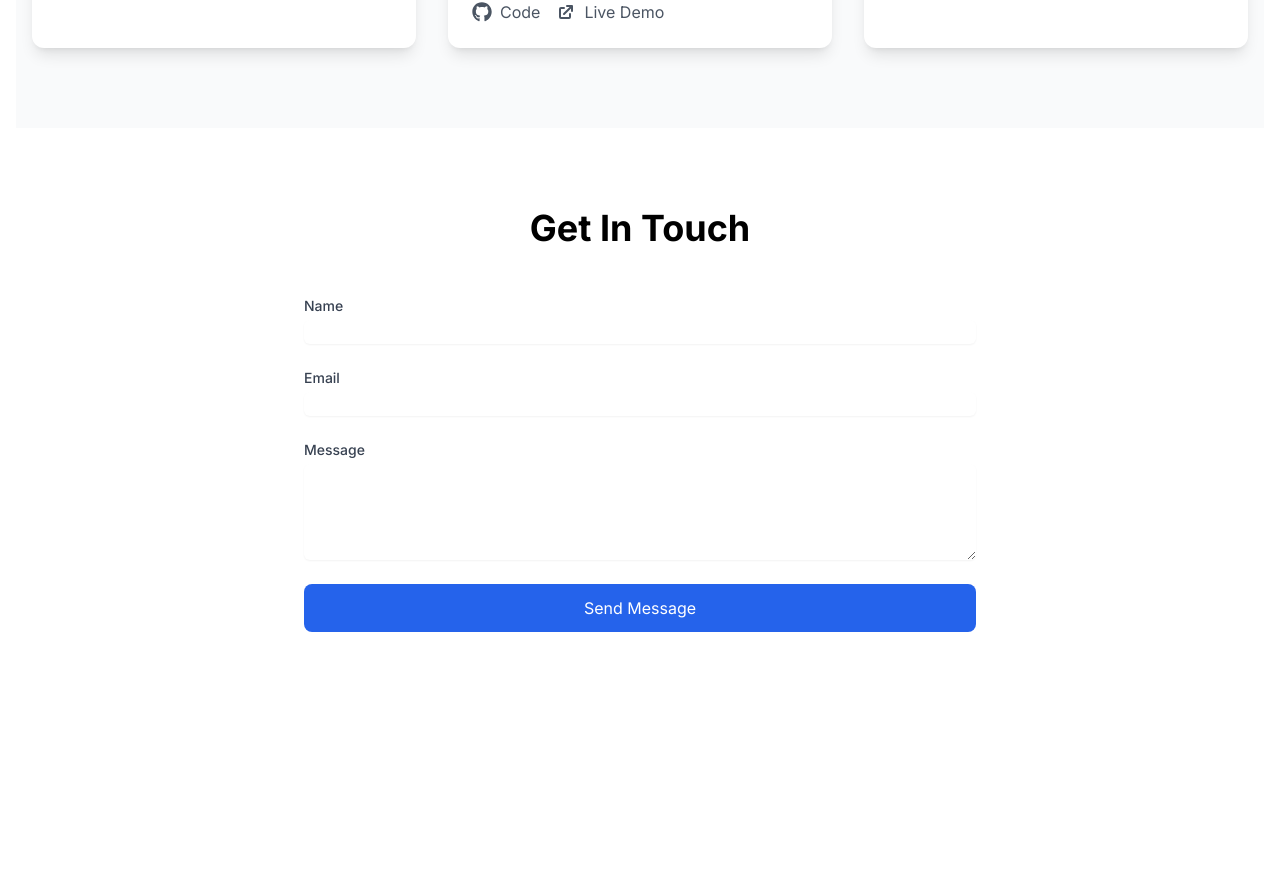
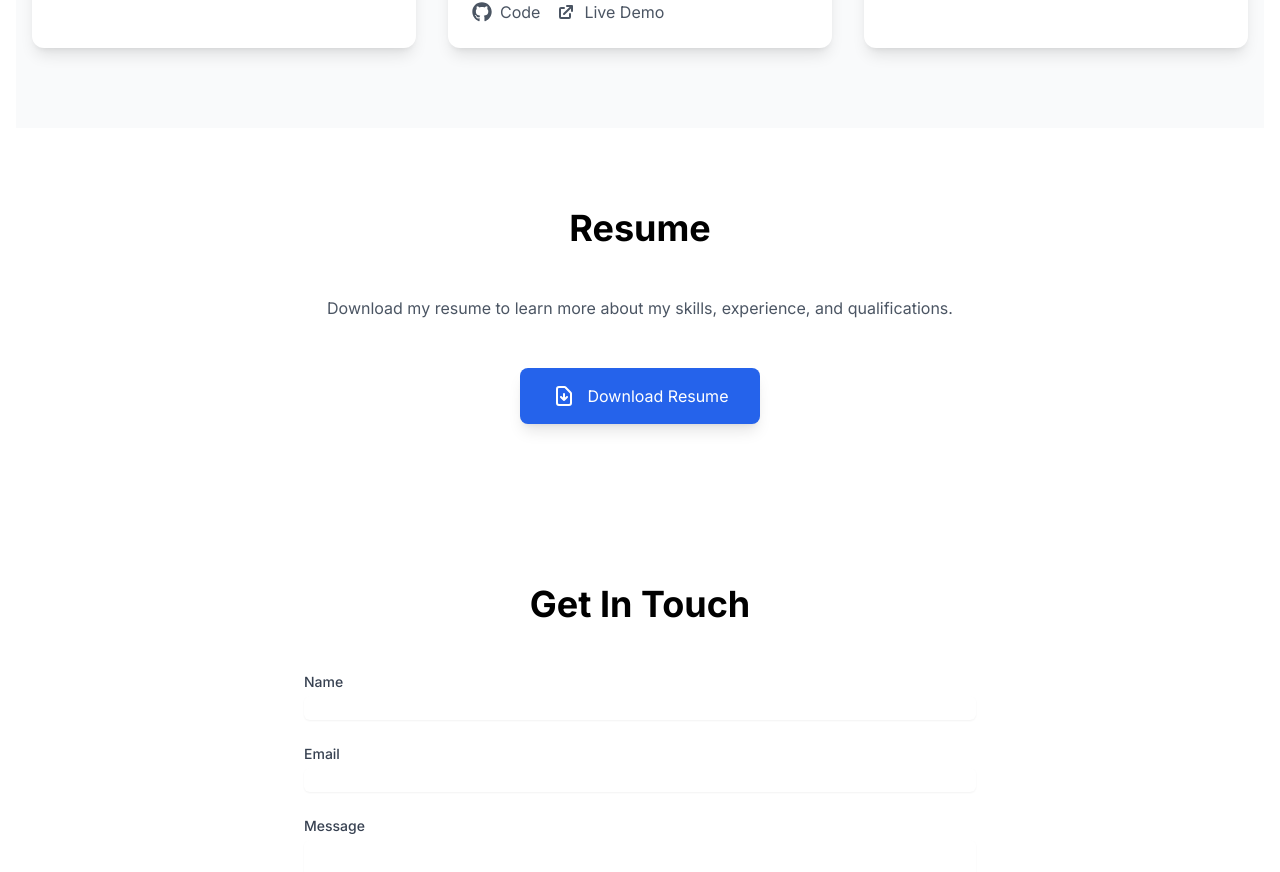
Before and after one commit to sushant561/my-portfolio, a Next.js app: page / in a window 1280 px wide. Shown: the part 2400-3272 px from the top of the page. Built offline with nearby package versions, Linux system fonts and the light colour scheme.

Commit message:
added a resume section

```diff
--- a/src/app/page.tsx
+++ b/src/app/page.tsx
@@ -303,6 +303,52 @@ export default function Home() {
         </motion.div>
       </section>
 
+      {/* Resume Section */}
+      <section id="resume" className="py-20">
+        <motion.div
+          initial={{ opacity: 0 }}
+          whileInView={{ opacity: 1 }}
+          transition={{ duration: 0.5 }}
+          className="max-w-7xl mx-auto px-4"
+        >
+          <h2 className="text-3xl md:text-4xl font-bold text-center mb-12">Resume</h2>
+          <p className="text-center text-gray-600 dark:text-gray-300 mb-12">
+            Download my resume to learn more about my skills, experience, and qualifications.
+          </p>
+          <div className="flex justify-center">
+            <MotionButton
+              onClick={() => {
+                const link = document.createElement('a');
+                link.href = '/images/resume.pdf';
+                link.download = 'Sushant_Bhagat_Resume.pdf';
+                document.body.appendChild(link);
+                link.click();
+                document.body.removeChild(link);
+              }}
+              className="px-8 py-4 bg-blue-600 text-white rounded-lg hover:bg-blue-700 transform hover:scale-105 transition-all duration-300 shadow-lg hover:shadow-xl flex items-center gap-3"
+              whileHover={{ scale: 1.05 }}
+              whileTap={{ scale: 0.95 }}
+            >
+              <svg
+                xmlns="http://www.w3.org/2000/svg"
+                className="h-6 w-6"
+                fill="none"
+                viewBox="0 0 24 24"
+                stroke="currentColor"
+              >
+                <path
+                  strokeLinecap="round"
+                  strokeLinejoin="round"
+                  strokeWidth={2}
+                  d="M12 10v6m0 0l-3-3m3 3l3-3m2 8H7a2 2 0 01-2-2V5a2 2 0 012-2h5.586a1 1 0 01.707.293l5.414 5.414a1 1 0 01.293.707V19a2 2 0 01-2 2z"
+                />
+              </svg>
+              Download Resume
+            </MotionButton>
+          </div>
+        </motion.div>
+      </section>
+
       {/* Contact Section */}
       <section id="contact" className="min-h-screen py-20">
         <motion.div
```
